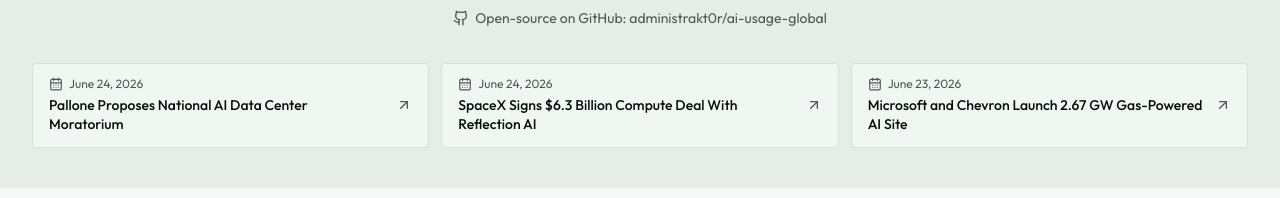
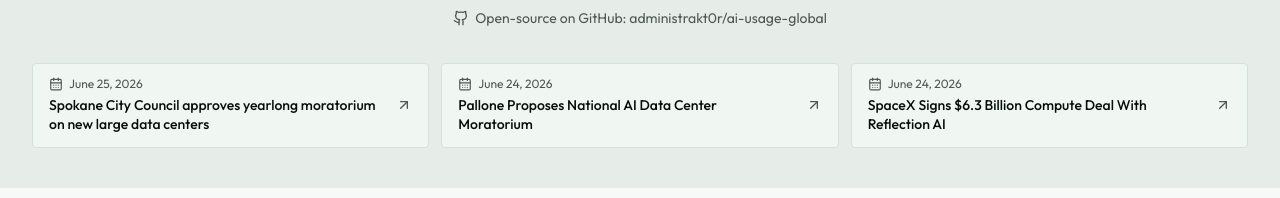
Before and after one commit to administrakt0r/AI-usage-global, a Next.js app: page / in a window 1280 px wide. Shown: the part 356-554 px from the top of the page. Built offline with nearby package versions, Linux system fonts and the light colour scheme; no server answers.

Commit message:
[aug-bot] Spokane City Council approves yearlong moratorium on new large data centers - 2026-06-25 (#93)
- Add new MDX post for Spokane data center moratorium
- Update blog post metadata with ID 84
- Append entry to published-log.json for duplicate prevention

```diff
--- a/published-log.json
+++ b/published-log.json
@@ -737,6 +737,15 @@
       "published_on": "2026-06-24",
       "primary_entity": "Representative Frank Pallone, Jr. / Energy and Commerce Committee",
       "event_fingerprint": "federal-ai-datacenter-moratorium-proposal"
+    },
+    {
+      "canonical_url": "https://www.spokesman.com/stories/2026/jun/22/spokane-city-council-approves-yearlong-moratorium-/",
+      "normalized_url": "https://www.spokesman.com/stories/2026/jun/22/spokane-city-council-approves-yearlong-moratorium",
+      "title": "Spokane City Council approves yearlong moratorium on new large data centers",
+      "normalized_title": "spokane city council approves yearlong moratorium on new large data centers",
+      "published_on": "2026-06-25",
+      "primary_entity": "Spokane City Council",
+      "event_fingerprint": "spokane-ai-datacenter-moratorium"
     }
   ],
   "version": 2,
--- a/src/assets/data/blog-posts.ts
+++ b/src/assets/data/blog-posts.ts
@@ -1089,6 +1089,17 @@ export const blogPosts: BlogPost[] = [
     featured: false,
     category: AI_USAGE,
   }),
+  createPost({
+    id: 84,
+    slug: "spokane-ai-datacenter-moratorium",
+    title: "Spokane City Council approves yearlong moratorium on new large data centers",
+    description: "The Spokane City Council votes 6-1 for an emergency pause on large data centers following a massive 500MW project proposal that threatened local water and energy resources.",
+    imageAlt: "Digital representation of municipal governance and data center infrastructure in Spokane",
+    publishedOn: "2026-06-25",
+    readTime: 3,
+    featured: false,
+    category: AI_USAGE,
+  }),
 ];
 
 const assertUniqueField = (
--- /dev/null
+++ b/src/content/spokane-ai-datacenter-moratorium.mdx
@@ -0,0 +1,32 @@
+## Spokane Approves Yearlong Moratorium on New AI Data Centers
+
+### City Council votes 6-1 for emergency pause following massive 500MW project proposal
+
+The Spokane City Council has approved an emergency one-year moratorium on the permitting and construction of new large-scale data centers within city limits. The 6-1 vote reflects growing community concerns over the massive energy and water demands of AI infrastructure and its impact on local ratepayers.
+
+## Key details
+
+The emergency ordinance, passed on June 22, 2026, implements an immediate 12-month freeze on any new data center projects exceeding 25 megavolt-amperes. The move was triggered by news that utility provider Avista had been approached by an undisclosed developer for a potential 500-megawatt data center project—a load equivalent to half the total power consumption of all residential and business customers in Spokane County.
+
+While Avista recently paused negotiations with the developer, the City Council moved to establish a regulatory framework before further proposals could advance. The yearlong pause will allow the city to draft permanent regulations regarding water conservation, noise pollution, and energy grid impacts as part of its ongoing comprehensive code review.
+
+### Why this matters
+
+The decision highlights a shift toward local resistance as communities grapple with the physical realities of AI scaling. A 500MW project would have placed unprecedented strain on the regional grid and municipal water supplies. By imposing a moratorium, Spokane joins a growing list of West Coast cities, including Seattle, that are seeking to protect natural resources and ratepayer stability from unregulated hyperscale expansion.
+
+### Context
+
+Data centers have become the primary driver of electricity load growth in the Pacific Northwest. Regional projections suggest that data center and chip fabrication loads could add up to 2,200 average megawatts to the grid by 2030. In Spokane, the debate has centered on the "social license" to build, with residents expressing concerns that tax breaks and industrial utility rates for AI firms could leave taxpayers footing the bill for infrastructure expansion while facing potential water shortages during droughts.
+
+## Risks and open questions
+
+The moratorium faced opposition from Councilmember Michael Cathcart, who argued it could unintentionally impact the city's burgeoning Aerospace Tech Hub. While an amendment was adopted to clarify the definition of data centers, concerns remain about whether the broad pause might deter other high-tech manufacturing and R&D investments. Additionally, since the moratorium only applies within city limits, developers may still seek sites in the surrounding county while still relying on city-supplied water.
+
+## What happens next
+
+The emergency ordinance mandates a public hearing on the issue, scheduled for July 22, 2026. Over the next month, the Council may introduce further amendments to the moratorium as they gather more data on potential economic impacts. The city will also begin formalizing a regulatory framework that could include requirements for on-site renewable energy, water reuse systems, and noise mitigation standards for any future data center developments.
+
+---
+
+*Source: [The Spokesman-Review](https://www.spokesman.com/stories/2026/jun/22/spokane-city-council-approves-yearlong-moratorium-/)*
+*Published on AI Usage Global, author: AUG Bot*
```
